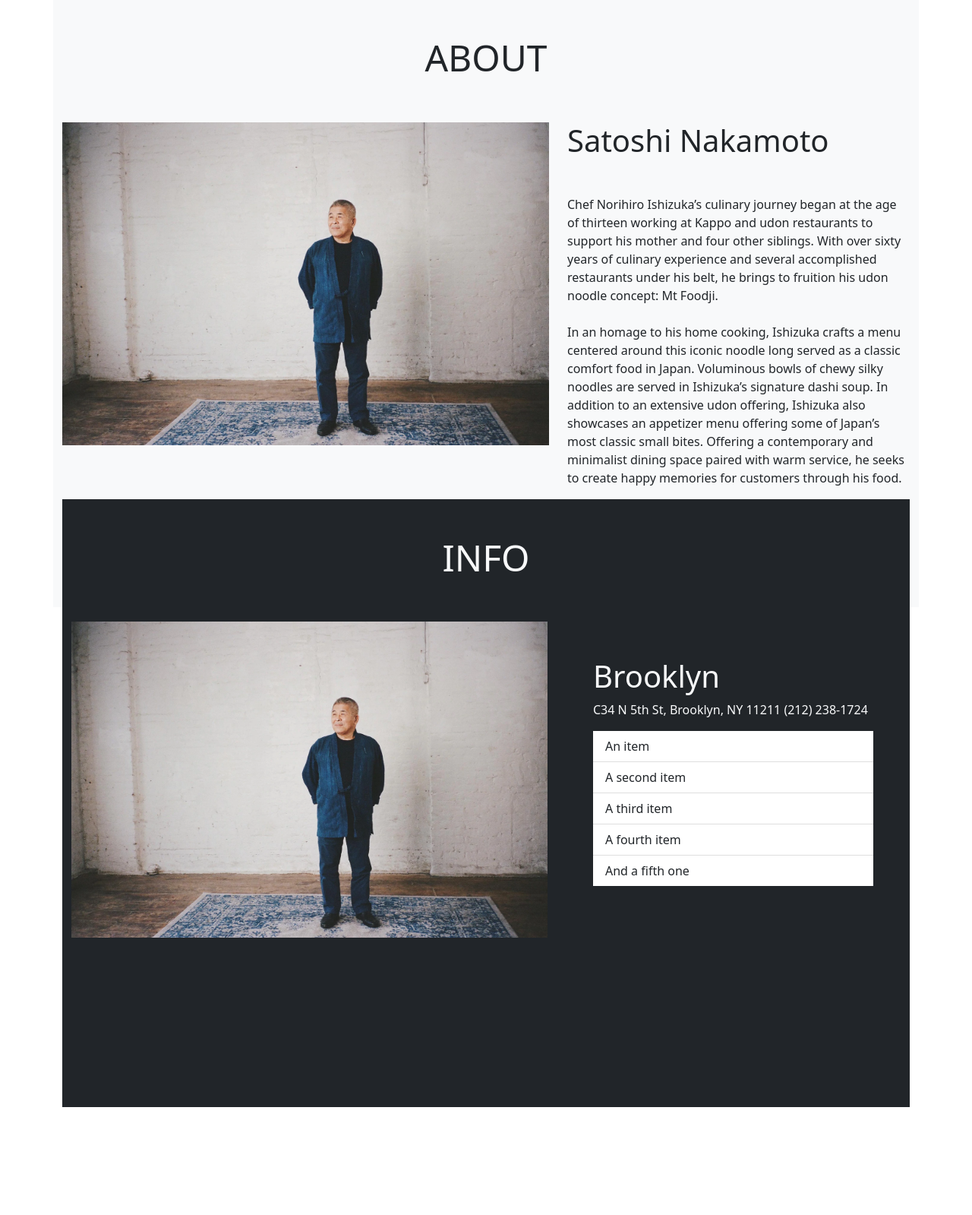
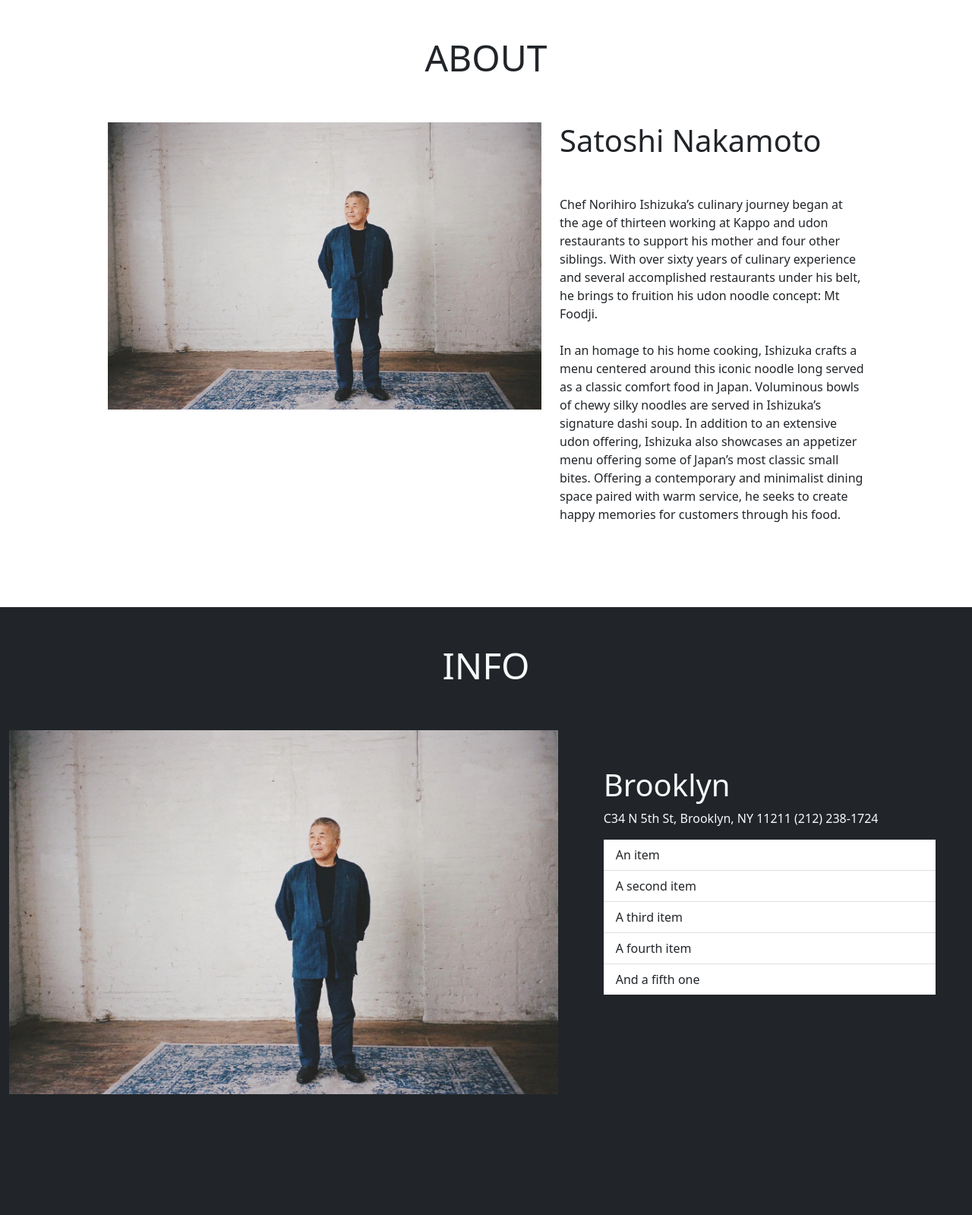
Before and after one commit to feldeh/restaurant-2.0, a PHP site: page /html/about.html in a window 1280 px wide. Shown: the part 801-2400 px from the top of the page at 76% size. Before the commit the page ends 2258 px from the top, so only its background shows below. Run offline with PHP 8.4, Linux system fonts and the light colour scheme.

Commit message:
Make about and info section full width

```diff
--- a/css/style.css
+++ b/css/style.css
@@ -1,3 +1,7 @@
+* {
+  scrollbar-color: red;
+}
+
 .jumbotron {
   background-attachment: fixed;
   background-position: center;
--- a/html/about.html
+++ b/html/about.html
@@ -37,7 +37,7 @@
 
   <!-- about section -->
 
-  <div class="container bg-light" style="height: 100vh;">
+    <div class="container" style="height: 100vh;">
 
         <div class="row pt-5">
             <div class="col text-center">
@@ -45,7 +45,7 @@
             </div>
         </div>
 
-    <div class="row mt-5">
+        <div class="row m-5">
             <div class="col">
                 <img class="img-fluid"
                     src="../img/Raku-Miyakesan_1600x.webp" alt="nakamoto">
@@ -57,9 +57,11 @@
             </div>
         </div>
 
-      <!-- info section -->
+    </div>
 
-    <div class="container bg-dark text-light" style="height: 100vh;">
+      <!-- info map section -->
+
+    <div class="container-fluid bg-dark text-light w-100" style="height: 100vh; width: 100vw;">
 
         <div class="row pt-5">
             <div class="col text-center">
@@ -87,9 +89,9 @@
         </div>
 
 
+    </div>
 
 
-  </div>
 
 
     <script src="https://cdn.jsdelivr.net/npm/bootstrap@5.2.0-beta1/dist/js/bootstrap.bundle.min.js" integrity="sha384-pprn3073KE6tl6bjs2QrFaJGz5/SUsLqktiwsUTF55Jfv3qYSDhgCecCxMW52nD2" crossorigin="anonymous"></script>
--- a/scss/style.scss
+++ b/scss/style.scss
@@ -4,6 +4,9 @@
 //     margin: 0;
 // }
 
+* {
+    scrollbar-color: red;
+}
 
 .jumbotron {
 
@@ -19,6 +22,19 @@
 .divider {
     margin: 0 auto;
  }
+
+
+
+
+
+
+
+
+
+
+
+
+
 
 
 /*
```
Lines whose indentation alone changed are shown as unchanged.
